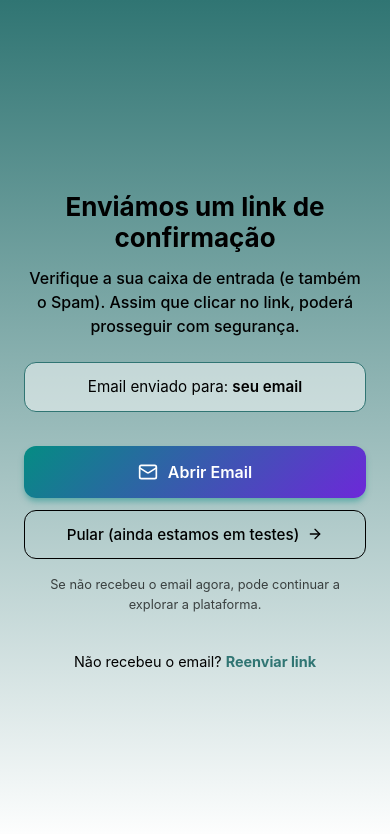
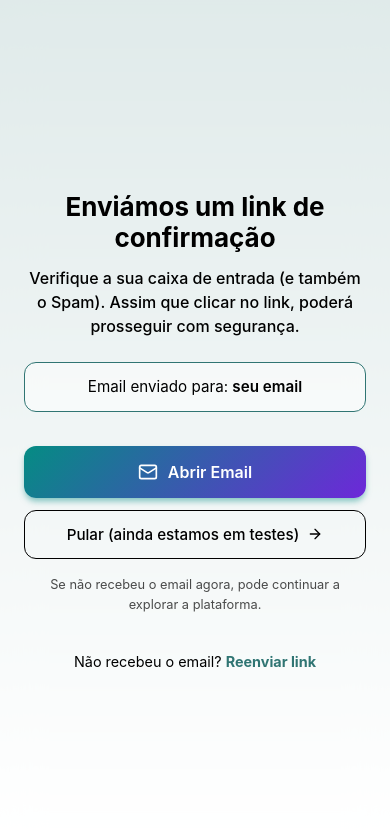
Before and after one commit to mariabernardop63-cell/GOTOUR-GLOBAL-APP, a React (Vite) app: page /email-confirmation in a window 390 px wide. Shown: the top 834 px of the page. Built offline with nearby package versions, Linux system fonts and the light colour scheme; no server answers; a web font is replaced by a local one.

Commit message:
fix: update email verification mobile background to match login

```diff
--- a/src/pages/EmailConfirmation/EmailConfirmation.css
+++ b/src/pages/EmailConfirmation/EmailConfirmation.css
@@ -210,9 +210,9 @@
         width: 100%;
         max-width: none;
         min-height: 100dvh;
-        background: transparent;
-        backdrop-filter: none;
-        -webkit-backdrop-filter: none;
+        background: rgba(255, 255, 255, 0.85);
+        backdrop-filter: blur(20px);
+        -webkit-backdrop-filter: blur(20px);
         border: none;
         border-radius: 0;
         padding: 40px 24px;
```
